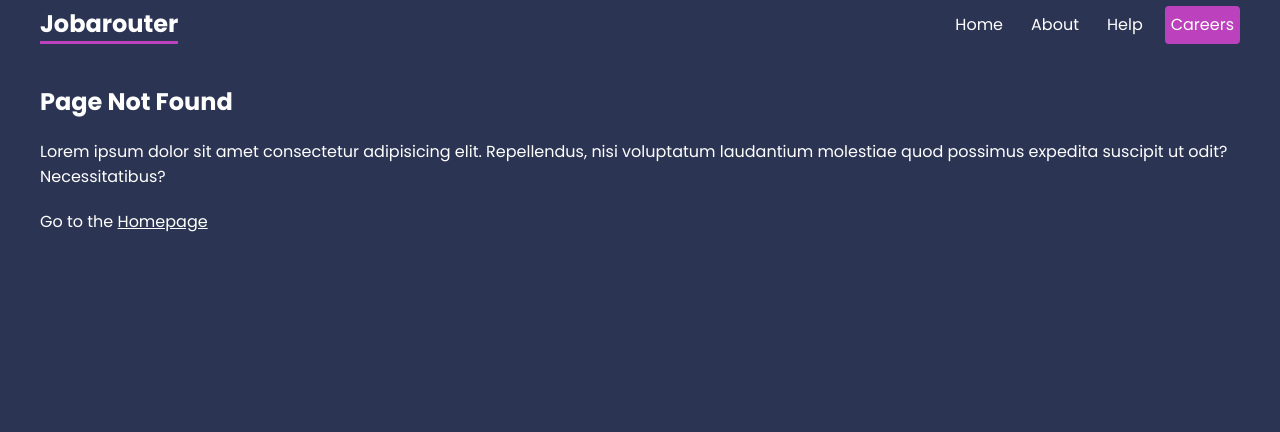
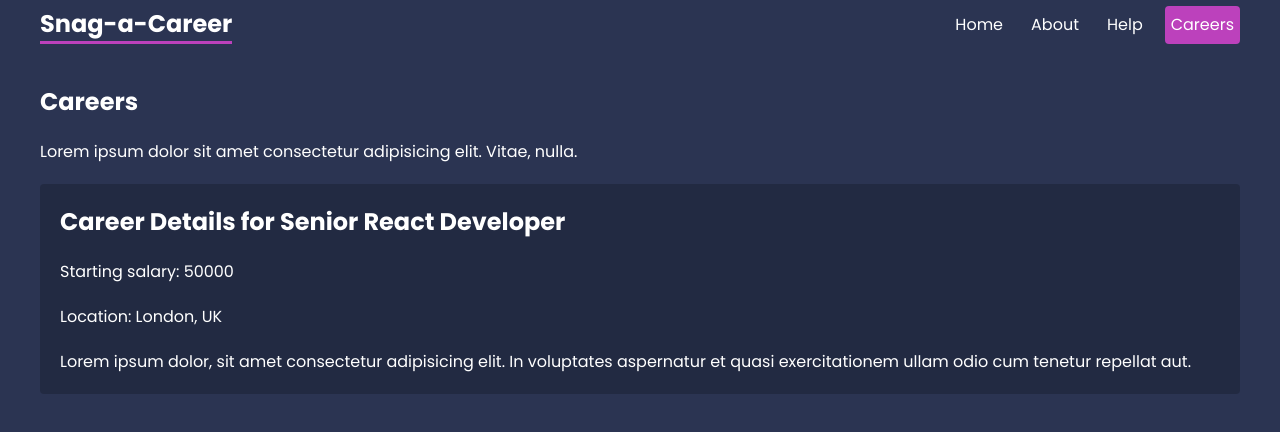
Before and after one commit to Shanehortonm/routing, a React (Create React App) app in the folder routing-practice/: page /careers/1 in a window 1280 px wide. Shown: the top 432 px of the page. Built offline with nearby package versions, Linux system fonts and the light colour scheme; data requests are answered from the project's data file.

Commit message:
added route parmeters

```diff
--- a/routing-practice/src/App.js
+++ b/routing-practice/src/App.js
@@ -12,6 +12,10 @@ import { Contact } from "./pages/help/Contact";
 import { Faq } from "./pages/help/Faq";
 import { NotFound } from "./pages/NotFound";
 import { Careers, careersLoader } from "./pages/careers/Careers";
+import {
+  CareerDetails,
+  careerDetailsLoader,
+} from "./pages/careers/CareerDetails";
 
 // layouts
 import { RootLayout } from "./layouts/RootLayout";
@@ -31,6 +35,11 @@ const router = createBrowserRouter(
 
       <Route path="careers" element={<CareersLayout />}>
         <Route index element={<Careers />} loader={careersLoader} />
+        <Route
+          path=":id"
+          loader={careerDetailsLoader}
+          element={<CareerDetails />}
+        />
       </Route>
 
       <Route path="*" element={<NotFound />} />
--- a/routing-practice/src/index.css
+++ b/routing-practice/src/index.css
@@ -147,4 +147,11 @@ form label span {
 
 /* Career Details */
 
+.career-details {
+  background: rgba(0, 0, 0, 0.2);
+  padding: 20px;
+  border-radius: 4px;
+  margin: 20px 0;
+}
+
 /* Breadcrumbs */
--- a/routing-practice/src/layouts/RootLayout.jsx
+++ b/routing-practice/src/layouts/RootLayout.jsx
@@ -5,7 +5,7 @@ export const RootLayout = () => {
     <div className="root-layout">
       <header>
         <nav>
-          <h1>Jobarouter</h1>
+          <h1>Snag-a-Career</h1>
           <NavLink to="/">Home</NavLink>
           <NavLink to="about">About</NavLink>
           <NavLink to="help">Help</NavLink>
--- /dev/null
+++ b/routing-practice/src/pages/careers/CareerDetails.jsx
@@ -0,0 +1,27 @@
+import { useLoaderData, useParams } from "react-router-dom";
+
+export const CareerDetails = () => {
+  const { id } = useParams();
+  const career = useLoaderData();
+
+  return (
+    <div className="career-details">
+      <h2>Career Details for {career.title}</h2>
+      <p>Starting salary: {career.salary}</p>
+      <p>Location: {career.location}</p>
+      <div className="details">
+        Lorem ipsum dolor, sit amet consectetur adipisicing elit. In voluptates
+        aspernatur et quasi exercitationem ullam odio cum tenetur repellat aut.
+      </div>
+    </div>
+  );
+};
+
+// loader function
+export const careerDetailsLoader = async ({ params }) => {
+  const { id } = params;
+
+  const res = await fetch("http://localhost:4000/careers/" + id);
+
+  return res.json();
+};
--- a/routing-practice/src/pages/careers/Careers.jsx
+++ b/routing-practice/src/pages/careers/Careers.jsx
@@ -6,7 +6,7 @@ export const Careers = () => {
   return (
     <div className="careers">
       {careerData.map((career) => (
-        <Link to="/" key={career.id}>
+        <Link to={career.id.toString()} key={career.id}>
           <p>{career.title}</p>
           <p>Based in {career.location}</p>
         </Link>
```
